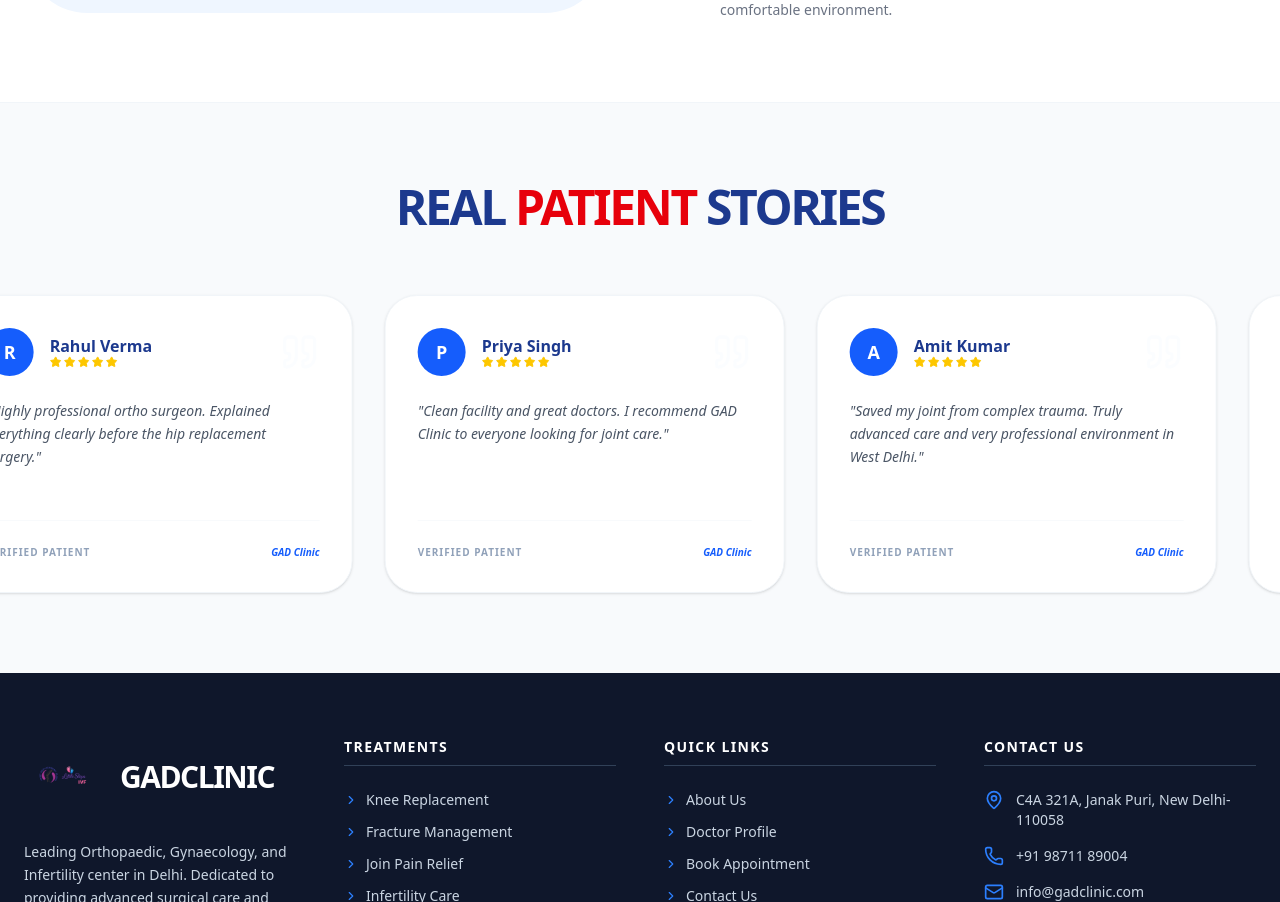
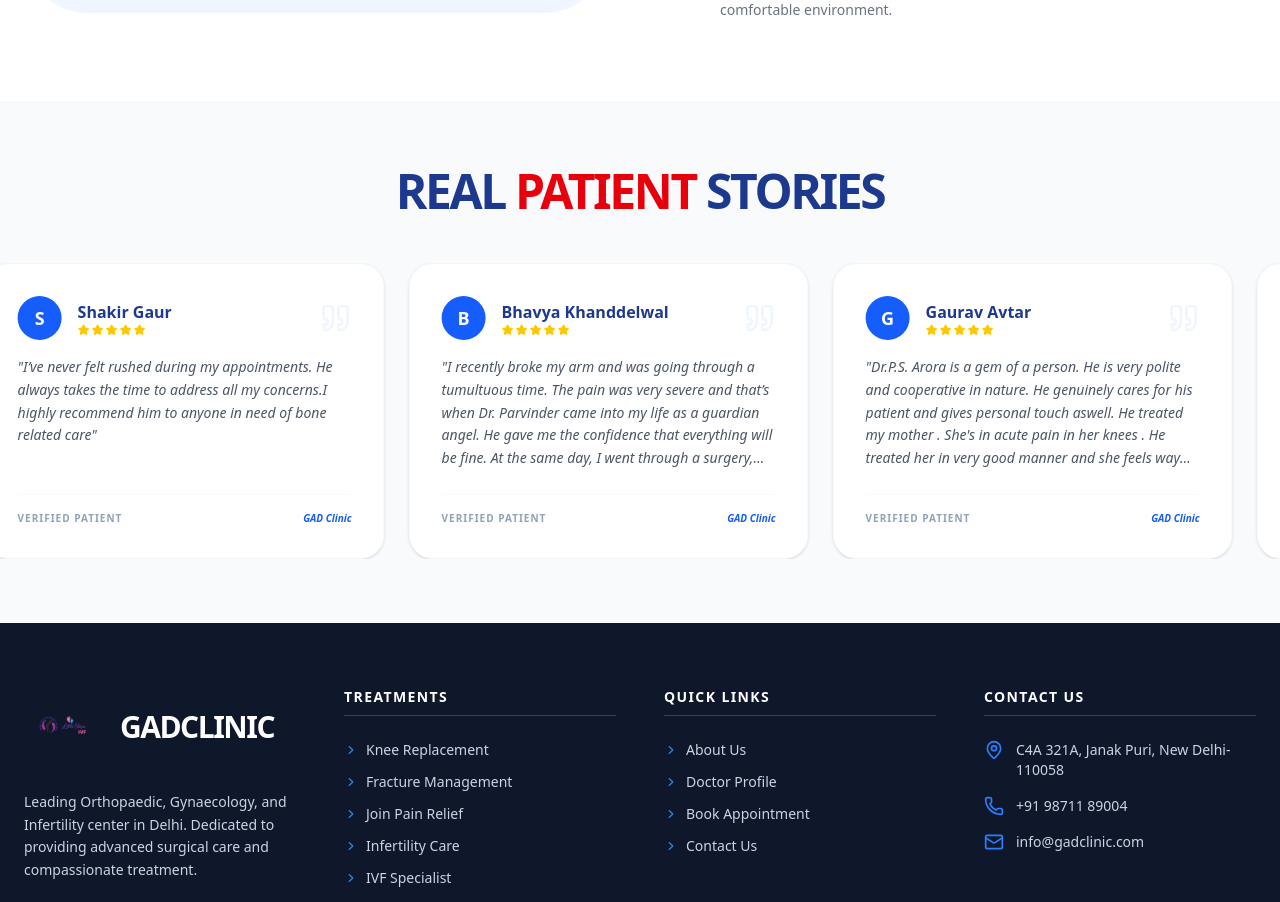
Before and after one commit to Amitkr77/Gadclinic, a React (Vite) app: page / in a window 1280 px wide. Shown: the part 3279-4181 px from the top of the page. Built offline with nearby package versions, Linux system fonts and the light colour scheme.

Commit message:
update reviews

```diff
--- a/src/home/GoogelReviews.jsx
+++ b/src/home/GoogelReviews.jsx
@@ -1,76 +1,161 @@
-import React, { useEffect } from 'react';
-import { motion, useAnimation } from 'framer-motion';
+// import React, { useEffect } from 'react';
+// import { motion, useAnimation } from 'framer-motion';
+// import { Star, Quote } from 'lucide-react';
+// import { staticReviews } from '../data/staticReviews';
+
+// const GoogleReviews = () => {
+//   const controls = useAnimation();
+
+//   // This function handles the infinite loop movement
+//   const startAnimation = async () => {
+//     await controls.start({
+//       x: ["0%", "-50%"],
+//       transition: {
+//         ease: "linear",
+//         duration: 60,
+//         repeat: Infinity,
+//       },
+//     });
+//   };
+
+//   useEffect(() => {
+//     startAnimation();
+//   }, []);
+
+//   return (
+//     <section className="py-20 bg-slate-50 overflow-hidden border-t border-slate-100">
+//       <div className="max-w-7xl mx-auto px-6 mb-16 text-center">
+//         <h2 className="text-3xl md:text-5xl font-black text-blue-900 uppercase tracking-tighter">
+//           Real <span className="text-red-600">Patient</span> Stories
+//         </h2>
+//         {/* <p className="text-gray-500 mt-2 font-medium italic">Hover to pause the scroll</p> */}
+//       </div>
+
+//       <div
+//         className="relative flex cursor-pointer"
+//         onMouseEnter={() => controls.stop()}
+//         onMouseLeave={() => startAnimation()}
+//       >
+//         <motion.div
+//           className="flex whitespace-nowrap"
+//           animate={controls}
+//         >
+//           {[...staticReviews, ...staticReviews].map((review, index) => (
+//             <div
+//               key={index}
+//               className="shrink-0 w-87.5 md:w-100 bg-white p-8 rounded-4xl mx-4 shadow-sm border border-slate-100 transition-all duration-300 hover:border-red-400 hover:scale-[1.02]"
+//             >
+//               <div className="flex items-center gap-4 mb-6">
+//                 <div className="w-12 h-12 bg-blue-600 rounded-full flex items-center justify-center text-white font-black text-lg">
+//                   {review.initial}
+//                 </div>
+//                 <div>
+//                   <h4 className="font-bold text-blue-900 leading-tight">{review.name}</h4>
+//                   <div className="flex gap-0.5">
+//                     {[...Array(5)].map((_, i) => (
+//                       <Star key={i} size={12} className="fill-yellow-400 text-yellow-400" />
+//                     ))}
+//                   </div>
+//                 </div>
+//                 <Quote className="ml-auto text-blue-50 opacity-20" size={40} />
+//               </div>
+
+//               <p className="text-gray-600 text-sm italic whitespace-normal leading-relaxed h-24">
+//                 "{review.text}"
+//               </p>
+
+//               <div className="mt-6 pt-6 border-t border-slate-50 flex items-center justify-between">
+//                 <span className="text-[10px] font-black text-slate-400 uppercase tracking-widest">Verified Patient</span>
+//                 <span className="text-[10px] font-bold text-blue-600 italic">GAD Clinic</span>
+//               </div>
+//             </div>
+//           ))}
+//         </motion.div>
+//       </div>
+//     </section>
+//   );
+// };
+
+// export default GoogleReviews;
+
+
+
+
+import React, { useState } from 'react';
 import { Star, Quote } from 'lucide-react';
 import { staticReviews } from '../data/staticReviews';
 
 const GoogleReviews = () => {
-  const controls = useAnimation();
+  const [isPaused, setIsPaused] = useState(false);
 
-  // This function handles the infinite loop movement
-  const startAnimation = async () => {
-    await controls.start({
-      x: ["0%", "-50%"],
-      transition: {
-        ease: "linear",
-        duration: 60,
-        repeat: Infinity,
-      },
-    });
-  };
-
-  useEffect(() => {
-    startAnimation();
-  }, []);
+  const doubledReviews = [...staticReviews, ...staticReviews];
 
   return (
-    <section className="py-20 bg-slate-50 overflow-hidden border-t border-slate-100">
-      <div className="max-w-7xl mx-auto px-6 mb-16 text-center">
+    <section className="py-16 bg-slate-50 overflow-hidden border-t border-slate-100">
+      <div className="max-w-7xl mx-auto px-6 mb-12 text-center">
         <h2 className="text-3xl md:text-5xl font-black text-blue-900 uppercase tracking-tighter">
           Real <span className="text-red-600">Patient</span> Stories
         </h2>
-        {/* <p className="text-gray-500 mt-2 font-medium italic">Hover to pause the scroll</p> */}
       </div>
 
+      {/* Container */}
       <div
-        className="relative flex cursor-pointer"
-        onMouseEnter={() => controls.stop()}
-        onMouseLeave={() => startAnimation()}
+        className="relative flex overflow-hidden group"
+        onMouseEnter={() => setIsPaused(true)}
+        onMouseLeave={() => setIsPaused(false)}
       >
-        <motion.div
-          className="flex whitespace-nowrap"
-          animate={controls}
+        <div
+          className="flex gap-6 animate-marquee"
+          style={{
+            width: "fit-content",
+            // This is the magic line that prevents reversing/resetting
+            animationPlayState: isPaused ? 'paused' : 'running'
+          }}
         >
-          {[...staticReviews, ...staticReviews].map((review, index) => (
+          {doubledReviews.map((review, index) => (
             <div
               key={index}
-              className="shrink-0 w-87.5 md:w-100 bg-white p-8 rounded-4xl mx-4 shadow-sm border border-slate-100 transition-all duration-300 hover:border-red-400 hover:scale-[1.02]"
+              className="shrink-0 w-[320px] md:w-[400px] flex flex-col justify-between bg-white p-6 md:p-8 rounded-3xl shadow-sm border border-slate-100 transition-shadow duration-300 hover:shadow-md"
             >
-              <div className="flex items-center gap-4 mb-6">
-                <div className="w-12 h-12 bg-blue-600 rounded-full flex items-center justify-center text-white font-black text-lg">
-                  {review.initial}
+              <div>
+                <div className="flex items-center gap-4 mb-4">
+                  <div className="w-11 h-11 shrink-0 bg-blue-600 rounded-full flex items-center justify-center text-white font-bold text-lg">
+                    {review.initial.toUpperCase()}
                   </div>
-                <div>
-                  <h4 className="font-bold text-blue-900 leading-tight">{review.name}</h4>
+                  <div className="overflow-hidden">
+                    <h4 className="font-bold text-blue-900 truncate">{review.name}</h4>
                     <div className="flex gap-0.5">
                       {[...Array(5)].map((_, i) => (
                         <Star key={i} size={12} className="fill-yellow-400 text-yellow-400" />
                       ))}
                     </div>
                   </div>
-                <Quote className="ml-auto text-blue-50 opacity-20" size={40} />
+                  <Quote className="ml-auto text-blue-100 opacity-40 shrink-0" size={32} />
                 </div>
 
-              <p className="text-gray-600 text-sm italic whitespace-normal leading-relaxed h-24">
+                <p className="text-gray-600 text-sm italic leading-relaxed line-clamp-6 md:line-clamp-5 whitespace-normal">
                   "{review.text}"
                 </p>
+              </div>
 
-              <div className="mt-6 pt-6 border-t border-slate-50 flex items-center justify-between">
+              <div className="mt-6 pt-4 border-t border-slate-50 flex items-center justify-between">
                 <span className="text-[10px] font-black text-slate-400 uppercase tracking-widest">Verified Patient</span>
                 <span className="text-[10px] font-bold text-blue-600 italic">GAD Clinic</span>
               </div>
             </div>
           ))}
-        </motion.div>
+        </div>
+
+        {/* CSS for the Marquee - Add this to your global CSS or a <style> tag */}
+        <style dangerouslySetInnerHTML={{ __html: `
+          @keyframes marquee {
+            0% { transform: translateX(0); }
+            100% { transform: translateX(-50%); }
+          }
+          .animate-marquee {
+            animation: marquee 60s linear infinite;
+          }
+        `}} />
       </div>
     </section>
   );
```
Also changed, not shown: src/data/staticReviews.js. Lines whose indentation alone changed are shown as unchanged.
